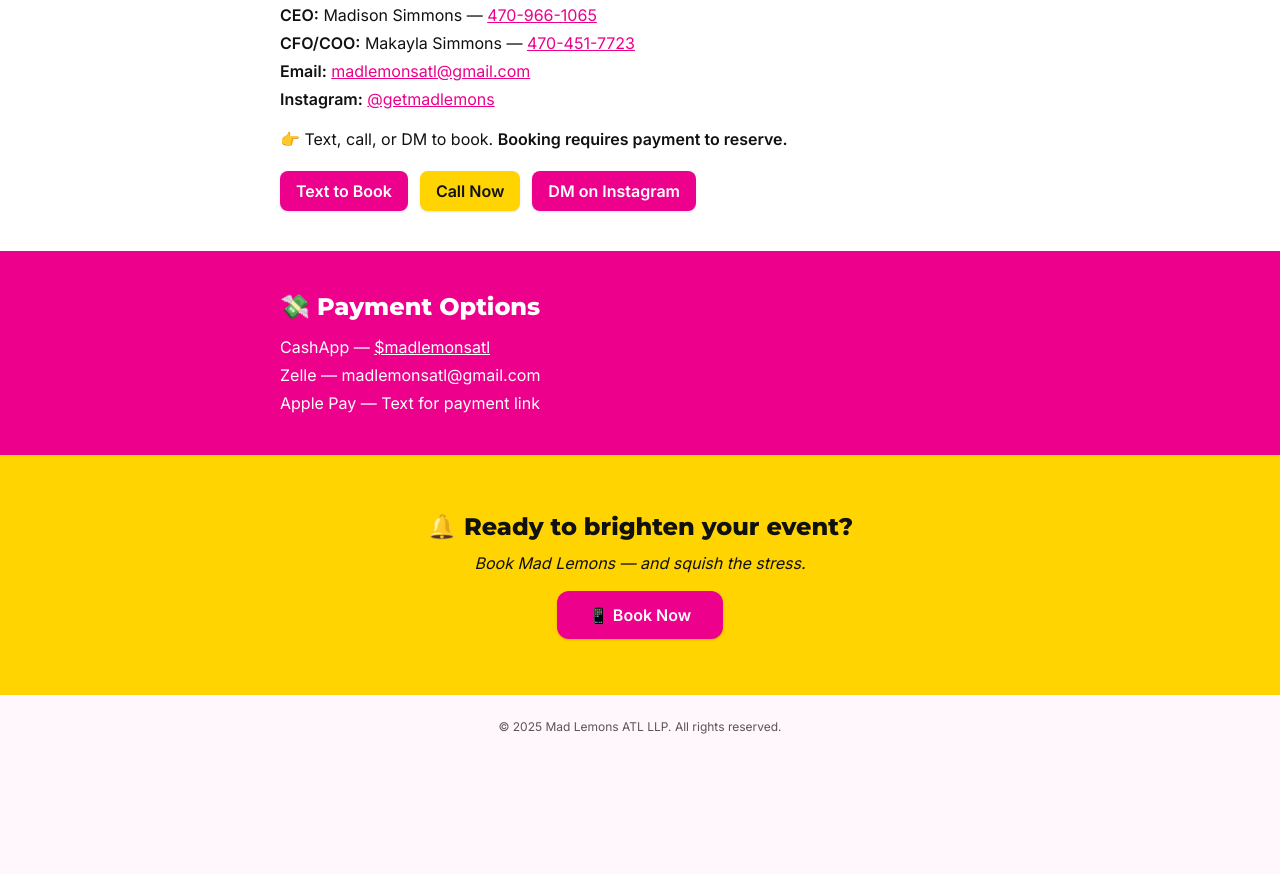
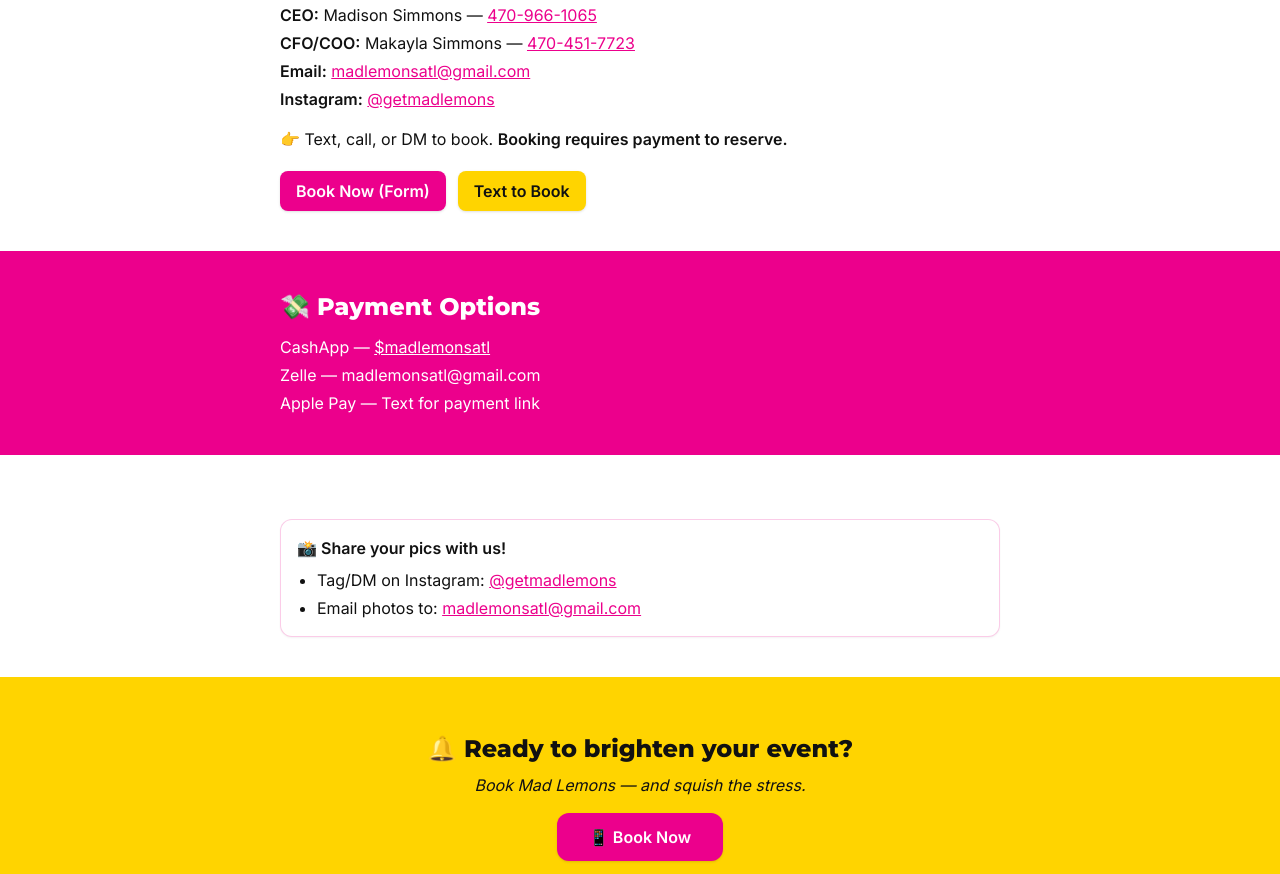
Before and after one commit to 360Jorge/mad-lemons, a plain HTML site: page index.html in a window 1280 px wide. Shown: the part 1385-2259 px from the top of the page. Before the commit the page ends 2144 px from the top, so only its background shows below. Drawn offline with nearby package versions, Linux system fonts and the light colour scheme.

Commit message:
Wire Book Now to Google Form, rename packages, add CashApp + photo-share block

```diff
--- a/index.html
+++ b/index.html
@@ -4,8 +4,6 @@
   <meta charset="UTF-8" />
   <meta name="viewport" content="width=device-width, initial-scale=1.0"/>
   <title>Mad Lemons ATL LLP</title>
-
-        <!-- Tailwind -->
   <script src="https://cdn.tailwindcss.com"></script>
   <script>
     tailwind.config = {
@@ -20,17 +18,12 @@
       }
     }
   </script>
-
-        <!-- Fonts -->
   <link rel="preconnect" href="https://fonts.googleapis.com">
   <link rel="preconnect" href="https://fonts.gstatic.com" crossorigin>
   <link href="https://fonts.googleapis.com/css2?family=Montserrat:wght@600;800&family=Inter:wght@400;600&display=swap" rel="stylesheet">
-
   <style>
     :root {
-            --brandpink:#EC008C;
-            --brandyellow:#FFD400;
-            --branddark:#111111;
+      --brandpink:#EC008C; --brandyellow:#FFD400; --branddark:#111111;
     }
     .headline { font-family: "Montserrat", system-ui, sans-serif; }
     .body { font-family: "Inter", system-ui, sans-serif; }
@@ -44,7 +37,6 @@
   <link rel="manifest" href="/site.webmanifest">
   <meta name="theme-color" content="#EC008C">
 </head>
-
 <body class="body bg-[#fff7fb] text-branddark">
 
   <!-- HERO -->
@@ -53,7 +45,7 @@
     <p class="mt-3 text-lg sm:text-xl opacity-95">
       Flavor. Fun. Freshness. <span class="block sm:inline">Sip joy. Squish the stress.</span>
     </p>
-    <a href="#contact"
+    <a href="https://forms.gle/iVKc4MYm2mfB7Xhp7"
        class="mt-6 inline-block px-8 py-3 rounded-xl bg-brandyellow text-branddark font-bold shadow hover:brightness-95">
       📱 Book Now
     </a>
@@ -84,7 +76,7 @@
 
   <!-- PACKAGES -->
   <section class="max-w-3xl mx-auto px-6 py-10">
-    <h2 class="headline text-2xl font-extrabold text-brandpink">🧃 Lemonade Packages</h2>
+    <h2 class="headline text-2xl font-extrabold text-brandpink">🧃 Mad Detox Packages</h2>
     <ul class="mt-3 space-y-2">
       <li><span class="font-semibold">Mad Detox</span> – classic cleanse: bright citrus, light sweetness, refresh &amp; reset</li>
       <li><span class="font-semibold">Detox Flow</span> – boosted blend: layered fruits + herbs for an easy, smooth sip</li>
@@ -122,14 +114,12 @@
       </ul>
       <p class="mt-4">👉 Text, call, or DM to book. <span class="font-semibold">Booking requires payment to reserve.</span></p>
 
-      <!-- Quick action buttons -->
+      <!-- Book Now Button with Google Form -->
       <div class="mt-5 flex flex-wrap gap-3">
+        <a href="https://forms.gle/iVKc4MYm2mfB7Xhp7"
+           class="px-4 py-2 rounded-lg bg-brandpink text-white font-semibold shadow hover:brightness-95">Book Now (Form)</a>
         <a href="sms:4709661065?&body=Hi! I'd like to book Mad Lemons 🍋"
-           class="px-4 py-2 rounded-lg bg-brandpink text-white font-semibold shadow hover:brightness-95">Text to Book</a>
-        <a href="tel:4709661065"
-           class="px-4 py-2 rounded-lg bg-brandyellow text-branddark font-semibold shadow hover:brightness-95">Call Now</a>
-        <a href="https://instagram.com/getmadlemons" target="_blank"
-           class="px-4 py-2 rounded-lg bg-brandpink text-white font-semibold shadow hover:brightness-95">DM on Instagram</a>
+           class="px-4 py-2 rounded-lg bg-brandyellow text-branddark font-semibold shadow hover:brightness-95">Text to Book</a>
       </div>
     </div>
   </section>
@@ -146,11 +136,30 @@
     </div>
   </section>
 
+  <!-- PHOTO SHARING -->
+  <section class="bg-white">
+    <div class="max-w-3xl mx-auto px-6 py-10">
+      <div class="mt-6 p-4 rounded-xl bg-white shadow-sm border border-brandpink/20">
+        <p class="font-semibold">📸 Share your pics with us!</p>
+        <ul class="list-disc pl-5 mt-2 space-y-1">
+          <li>Tag/DM on Instagram:
+            <a class="text-brandpink underline" target="_blank" href="https://instagram.com/getmadlemons">@getmadlemons</a>
+          </li>
+          <li>Email photos to:
+            <a class="text-brandpink underline" href="mailto:madlemonsatl@gmail.com?subject=Mad%20Lemons%20Event%20Photos">
+              madlemonsatl@gmail.com
+            </a>
+          </li>
+        </ul>
+      </div>
+    </div>
+  </section>
+
   <!-- CTA -->
   <section class="text-center px-6 py-14 bg-brandyellow text-branddark">
     <h2 class="headline text-2xl font-extrabold">🔔 Ready to brighten your event?</h2>
     <p class="mt-2 italic">Book Mad Lemons — and squish the stress.</p>
-    <a href="#contact" class="mt-4 inline-block px-8 py-3 rounded-xl bg-brandpink text-white font-bold shadow hover:brightness-95">📱 Book Now</a>
+    <a href="https://forms.gle/iVKc4MYm2mfB7Xhp7" class="mt-4 inline-block px-8 py-3 rounded-xl bg-brandpink text-white font-bold shadow hover:brightness-95">📱 Book Now</a>
   </section>
 
   <footer class="text-center text-xs text-branddark/70 py-6">
```
Lines whose indentation alone changed are shown as unchanged.
